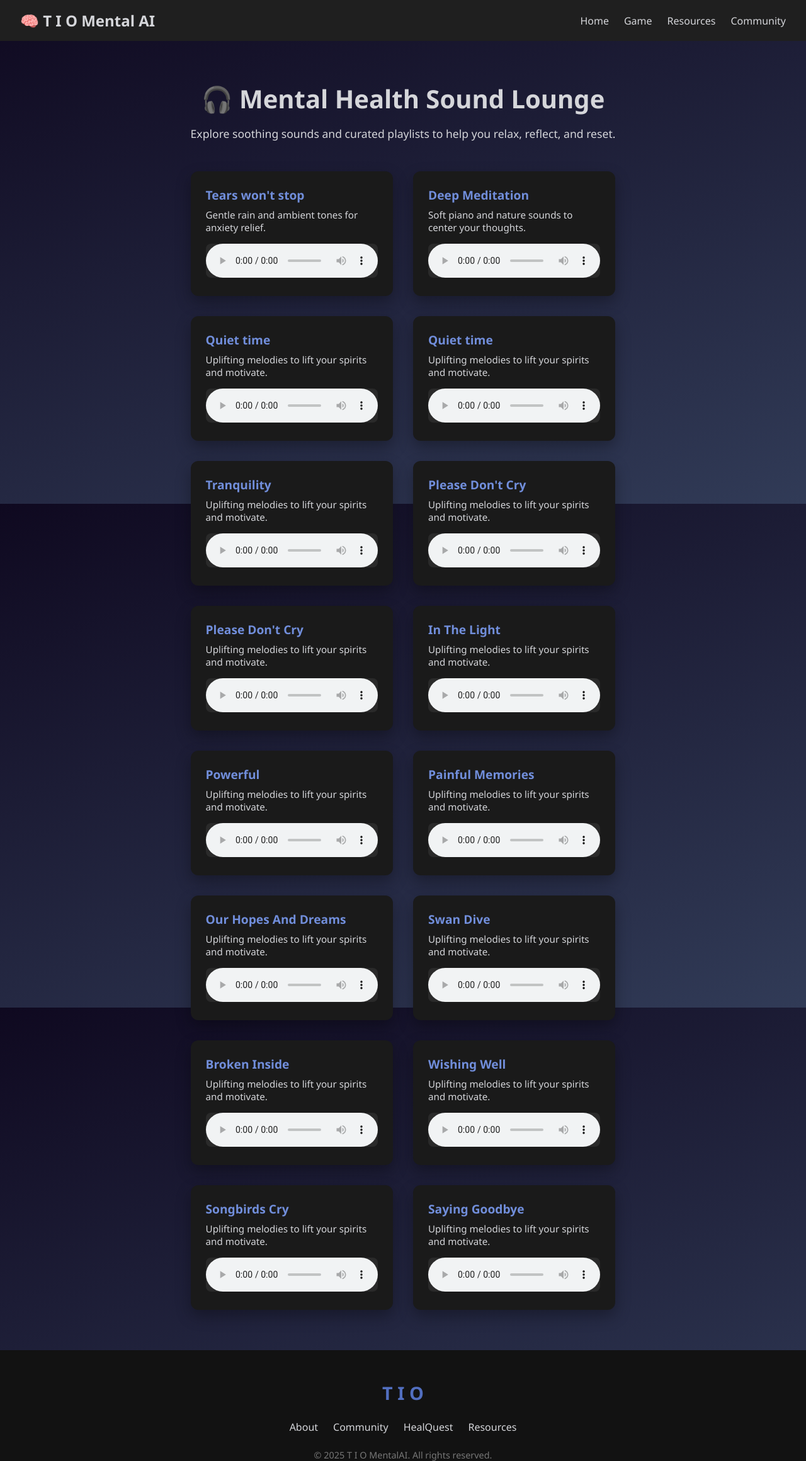
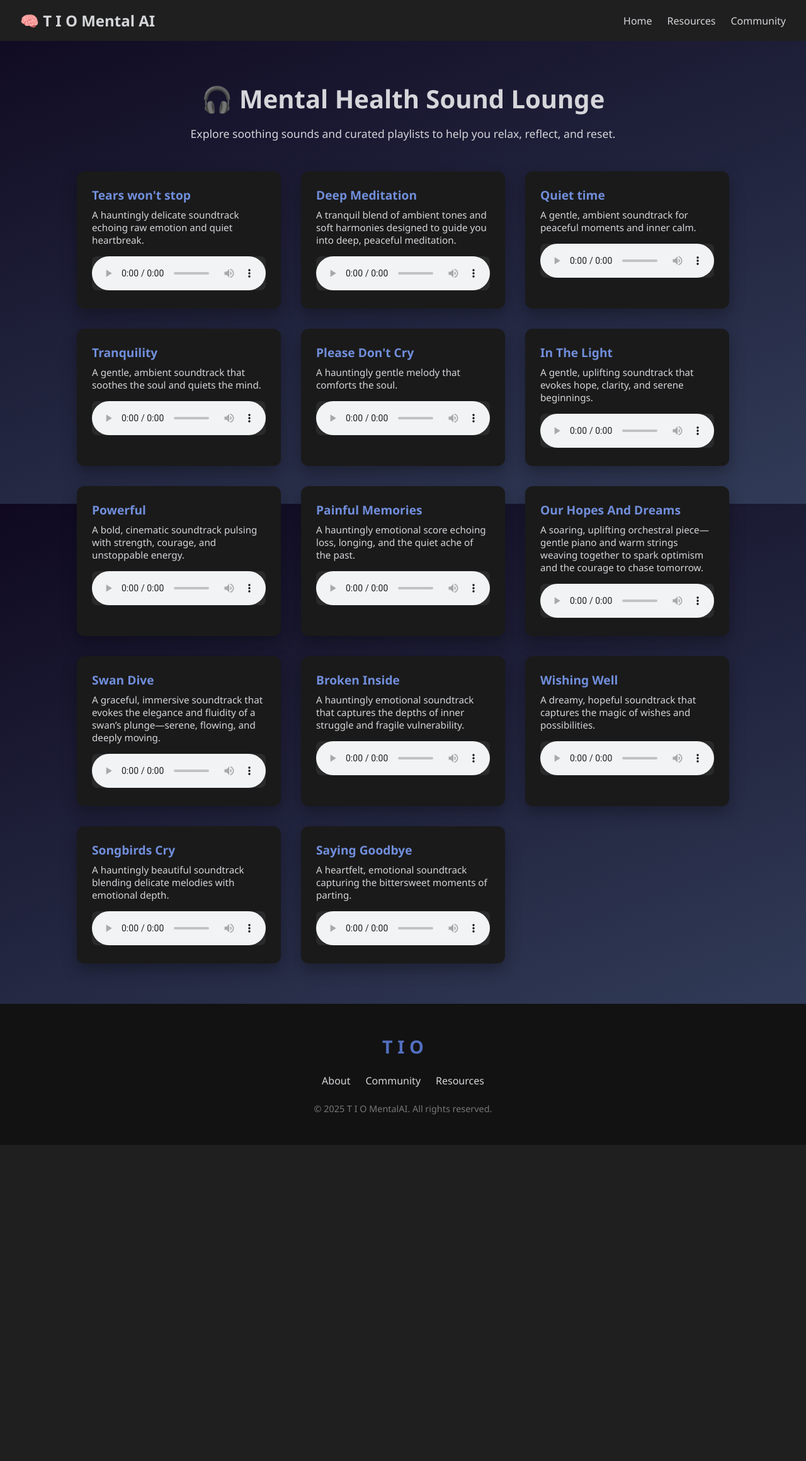
Before and after one commit to Tai-zen/Talk-It-Out, a Flask app: page /sound.html in a window 1280 px wide. Shown: the top 2320 px of the page at 63% size. After the commit the page ends 1818 px from the top, so only its background shows below. Run offline with Flask 3, Linux system fonts and the light colour scheme.

Commit message:
I corrected my codes

```diff
--- a/app.py
+++ b/app.py
@@ -83,9 +83,9 @@
 def Sound_lounge():
     return render_template("sound.html")
 
-@app.route("/game.html")
-def Game():
-    return render_template("game.html")
+# @app.route("/game.html")
+# def Game():
+#     return render_template("game.html")
 
 @app.route("/into.html")
 def How():
--- a/templates/game.html
+++ b/templates/game.html
@@ -1,4 +1,4 @@
-<!DOCTYPE html>
+<!-- <!DOCTYPE html>
 <html lang="en">
 <head>
   <meta charset="UTF-8">
@@ -62,4 +62,4 @@
   </footer>
 </body>
 <script src="/static/script2.js"></script>
-</html>
+</html> -->
--- a/templates/into.html
+++ b/templates/into.html
@@ -16,7 +16,7 @@
     <div class="logo">🧠 T I O Mental AI</div>
     <ul class="nav-links" id="navLinks">
       <li><a href="./index.html">Home</a></li>
-      <li><a href="./game.html">Game</a></li>
+      <!-- <li><a href="./game.html">Game</a></li> -->
       <li><a href="./resources.html">Resources</a></li>
       <li><a href="./community.html">Community</a></li>
     </ul>
@@ -26,7 +26,7 @@
   <div class="sidebar" id="sidebar">
     <span class="close-btn" id="closeBtn">&times;</span>
     <a href="./index.html">Home</a>
-    <a href="./game.html">Game</a>
+    <!-- <a href="./game.html">Game</a> -->
     <a href="./resources.html">Resources</a>
     <a href="./community.html">Community</a>
   </div>
@@ -60,7 +60,7 @@
     <nav class="footer-nav">
       <a href="./into.html">About</a>
       <a href="./community.html">Community</a>
-      <a href="./game.html">HealQuest</a>
+      <!-- <a href="./game.html">HealQuest</a> -->
       <a href="./resources.html">Resources</a>
     </nav>
 
--- a/templates/resources.html
+++ b/templates/resources.html
@@ -24,7 +24,7 @@
     <ul class="nav-links" id="navLinks">
       <li><a href="./index.html">Home</a></li>
 
-      <li><a href="./game.html">Game</a></li>
+      <!-- <li><a href="./game.html">Game</a></li> -->
       <li><a href="./resources.html">Resources</a></li>
       <li><a href="./community.html">Community</a></li>
     </ul>
@@ -34,7 +34,7 @@
   <div class="sidebar" id="sidebar">
     <span class="close-btn" id="closeBtn">&times;</span>
     <a href="./index.html">Home</a>
-    <a href="./game.html">Game</a>
+    <!-- <a href="./game.html">Game</a> -->
     <a href="./resources.html">Resources</a>
     <a href="./community.html">Community</a>
   </div>
@@ -76,7 +76,7 @@
     <nav class="footer-nav">
       <a href="./into.html">About</a>
       <a href="./community.html">Community</a>
-      <a href="./game.html">HealQuest</a>
+      <!-- <a href="./game.html">HealQuest</a> -->
       <a href="./resources.html">Resources</a>
     </nav>
 
--- a/templates/sound.html
+++ b/templates/sound.html
@@ -13,7 +13,7 @@
     <div class="logo">🧠 T I O Mental AI</div>
     <ul class="nav-links" id="navLinks">
       <li><a href="./index.html">Home</a></li>
-      <li><a href="./game.html">Game</a></li>
+      <!-- <li><a href="./game.html">Game</a></li> -->
       <li><a href="./resources.html">Resources</a></li>
       <li><a href="./community.html">Community</a></li>
     </ul>
@@ -23,7 +23,7 @@
   <div class="sidebar" id="sidebar">
     <span class="close-btn" id="closeBtn">&times;</span>
     <a href="./index.html">Home</a>
-    <a href="./game.html">Game</a>
+    <!-- <a href="./game.html">Game</a> -->
     <a href="./resources.html">Resources</a>
     <a href="./community.html">Community</a>
   </div>
@@ -35,7 +35,7 @@
     <div class="tracks">
       <div class="track">
         <h3>Tears won't stop</h3>
-        <p>Gentle rain and ambient tones for anxiety relief.</p>
+        <p>A hauntingly delicate soundtrack echoing raw emotion and quiet heartbreak.</p>
         <div class="audio-player">
           <audio controls>
             <source src="{{ url_for('static', filename='/bgmusic/2018-08-21_-_Tears_Wont_Stop_-_David_Fesliyan.mp3') }}" type="audio/mpeg">
@@ -47,7 +47,8 @@
 
       <div class="track">
         <h3>Deep Meditation</h3>
-        <p>Soft piano and nature sounds to center your thoughts.</p>
+        <p>A tranquil blend of ambient tones and soft harmonies designed to guide you into deep, peaceful meditation.
+        </p>
         <div class="audio-player">
           <audio controls>
             <source src="{{ url_for('static', filename='/bgmusic/2019-04-06_-_Deep_Meditation_-_David_Fesliyan.mp3') }}" type="audio/mpeg">
@@ -58,17 +59,7 @@
 
       <div class="track">
         <h3>Quiet time</h3>
-        <p>Uplifting melodies to lift your spirits and motivate.</p>
-        <div class="audio-player">
-          <audio controls>
-            <source src="{{ url_for('static', filename='/bgmusic/2019-04-20_-_Quiet_Time_-_David_Fesliyan.mp3') }}" type="audio/mpeg">
-            Your browser does not support the audio element.
-          </audio>
-        </div>
-      </div>
-      <div class="track">
-        <h3>Quiet time</h3>
-        <p>Uplifting melodies to lift your spirits and motivate.</p>
+        <p>A gentle, ambient soundtrack for peaceful moments and inner calm.</p>
         <div class="audio-player">
           <audio controls>
             <source src="{{ url_for('static', filename='/bgmusic/2019-04-20_-_Quiet_Time_-_David_Fesliyan.mp3') }}" type="audio/mpeg">
@@ -78,7 +69,7 @@
       </div>
     <div class="track">
       <h3>Tranquility</h3>
-      <p>Uplifting melodies to lift your spirits and motivate.</p>
+      <p>A gentle, ambient soundtrack that soothes the soul and quiets the mind.</p>
       <div class="audio-player">
         <audio controls>
           <source src="{{ url_for('static', filename='/bgmusic/2019-04-26_-_Tranquility_-_www.fesliyanstudios.com.mp3') }}" type="audio/mpeg">
@@ -88,17 +79,7 @@
     </div>
     <div class="track">
         <h3>Please Don't Cry</h3>
-        <p>Uplifting melodies to lift your spirits and motivate.</p>
-        <div class="audio-player">
-          <audio controls>
-            <source src="{{ url_for('static', filename='/bgmusic/2019-08-03_-_Please_Dont_Cry_-_David_Fesliyan.mp3') }}" type="audio/mpeg">
-            Your browser does not support the audio element.
-          </audio>
-        </div>
-      </div>
-      <div class="track">
-        <h3>Please Don't Cry</h3>
-        <p>Uplifting melodies to lift your spirits and motivate.</p>
+        <p>A hauntingly gentle melody that comforts the soul.</p>
         <div class="audio-player">
           <audio controls>
             <source src="{{ url_for('static', filename='/bgmusic/2019-08-03_-_Please_Dont_Cry_-_David_Fesliyan.mp3') }}" type="audio/mpeg">
@@ -108,7 +89,7 @@
       </div>
       <div class="track">
         <h3>In The Light</h3>
-        <p>Uplifting melodies to lift your spirits and motivate.</p>
+        <p>A gentle, uplifting soundtrack that evokes hope, clarity, and serene beginnings.</p>
         <div class="audio-player">
           <audio controls>
             <source src="{{ url_for('static', filename='/bgmusic/2019-12-13_-_In_The_Light_-_FesliyanStudios.com_-_David_Renda.mp3') }}" type="audio/mpeg">
@@ -118,7 +99,7 @@
       </div>
       <div class="track">
         <h3>Powerful</h3>
-        <p>Uplifting melodies to lift your spirits and motivate.</p>
+        <p>A bold, cinematic soundtrack pulsing with strength, courage, and unstoppable energy.</p>
         <div class="audio-player">
           <audio controls>
             <source src="{{ url_for('static', filename='/bgmusic/2020-02-04_-_Powerful_-_David_Fesliyan.mp3') }}" type="audio/mpeg">
@@ -128,7 +109,7 @@
       </div>
       <div class="track">
         <h3>Painful Memories</h3>
-        <p>Uplifting melodies to lift your spirits and motivate.</p>
+        <p> A hauntingly emotional score echoing loss, longing, and the quiet ache of the past.</p>
         <div class="audio-player">
           <audio controls>
             <source src="{{ url_for('static', filename='/bgmusic/2020-08-17_-_Painful_Memories_-_www.FesliyanStudios.com_Steve_Oxen.mp3') }}" type="audio/mpeg">
@@ -138,7 +119,7 @@
       </div>
       <div class="track">
         <h3>Our Hopes And Dreams</h3>
-        <p>Uplifting melodies to lift your spirits and motivate.</p>
+        <p>A soaring, uplifting orchestral piece—gentle piano and warm strings weaving together to spark optimism and the courage to chase tomorrow.</p>
         <div class="audio-player">
           <audio controls>
             <source src="{{ url_for('static', filename='/bgmusic/2022-07-13_-_Our_Hopes_And_Dreams_-_www.FesliyanStudios.com.mp3') }}" type="audio/mpeg">
@@ -148,7 +129,7 @@
       </div>
       <div class="track">
         <h3>Swan Dive</h3>
-        <p>Uplifting melodies to lift your spirits and motivate.</p>
+        <p>A graceful, immersive soundtrack that evokes the elegance and fluidity of a swan’s plunge—serene, flowing, and deeply moving.</p>
         <div class="audio-player">
           <audio controls>
             <source src="{{ url_for('static', filename='/bgmusic/2023-10-16_-_Swan_Dive_-_www.FesliyanStudios.com.mp3') }}" type="audio/mpeg">
@@ -158,7 +139,7 @@
       </div>
       <div class="track">
         <h3>Broken Inside</h3>
-        <p>Uplifting melodies to lift your spirits and motivate.</p>
+        <p>A hauntingly emotional soundtrack that captures the depths of inner struggle and fragile vulnerability.</p>
         <div class="audio-player">
           <audio controls>
             <source src="{{ url_for('static', filename='/bgmusic/2024-10-28_-_Broken_Inside_-_www.FesliyanStudios.com.mp3') }}" type="audio/mpeg">
@@ -168,7 +149,7 @@
       </div>
       <div class="track">
         <h3>Wishing Well</h3>
-        <p>Uplifting melodies to lift your spirits and motivate.</p>
+        <p>A dreamy, hopeful soundtrack that captures the magic of wishes and possibilities.</p>
         <div class="audio-player">
           <audio controls>
             <source src="{{ url_for('static', filename='/bgmusic/2025-02-04_-_Wishing_Well_-_www.FesliyanStudios.com_.mp3') }}" type="audio/mpeg">
@@ -178,7 +159,7 @@
       </div>
       <div class="track">
         <h3>Songbirds Cry</h3>
-        <p>Uplifting melodies to lift your spirits and motivate.</p>
+        <p>A hauntingly beautiful soundtrack blending delicate melodies with emotional depth.</p>
         <div class="audio-player">
           <audio controls>
             <source src="{{ url_for('static', filename='/bgmusic/2024-10-28_-_Songbirds_Cry_-_www.FesliyanStudios.com_.mp3') }}" type="audio/mpeg">
@@ -188,7 +169,7 @@
       </div>
       <div class="track">
         <h3>Saying Goodbye</h3>
-        <p>Uplifting melodies to lift your spirits and motivate.</p>
+        <p>A heartfelt, emotional soundtrack capturing the bittersweet moments of parting.</p>
         <div class="audio-player">
           <audio controls>
             <source src="{{ url_for('static', filename='/bgmusic/2025-05-05_-_Saying_Goodbye_-_www.FesliyanStudios.com.mp3') }}" type="audio/mpeg">
@@ -204,7 +185,7 @@
     <nav class="footer-nav">
       <a href="./into.html">About</a>
       <a href="./community.html">Community</a>
-      <a href="./game.html">HealQuest</a>
+      <!-- <a href="./game.html">HealQuest</a> -->
       <a href="./resources.html">Resources</a>
     </nav>
 
```
Also changed, not shown: templates/chat.html (+4 -4 lines), templates/community.html (+6 -6 lines), templates/index.html (+12 -16 lines), static/icon.png (added), static/icon2.png (added), users.db.
